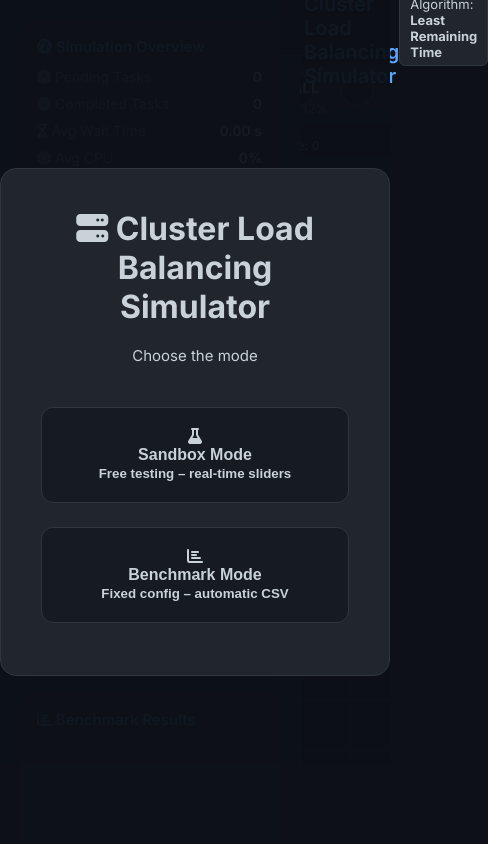
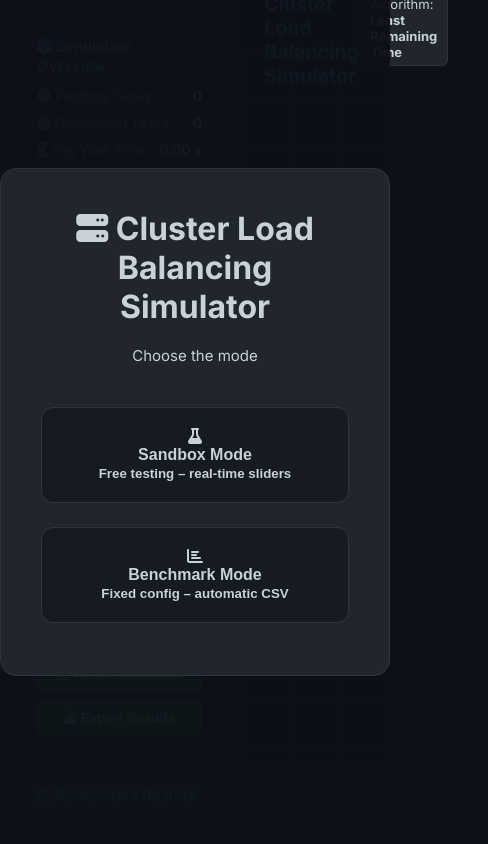
Before and after one commit to alissonvg/Cluster-Load-Balancing-Simulator, a plain HTML site: page index.html in a window 390 px wide. Shown: the whole page, 488 px wide, since content can reach past the window. Drawn offline with Linux system fonts and the light colour scheme.

Commit message:
Responsive Adjustments Attempt #1

```diff
--- a/simulator.js
+++ b/simulator.js
@@ -318,7 +318,9 @@ document.addEventListener("DOMContentLoaded", () => {
 
     ctx.setTransform(dpr, 0, 0, dpr, 0, 0);
 
-    SERVERS.forEach(s => s.x = canvas.width * 0.75);
+    // Dynamic server positioning based on current sidebar width
+    const sidebarW = document.querySelector('.sidebar').offsetWidth || 280;
+    SERVERS.forEach(s => s.x = canvas.width - (sidebarW + 40)); // keeps servers nicely aligned on any screen size
   }
 
   window.addEventListener("resize", fitCanvas);
--- a/style.css
+++ b/style.css
@@ -211,3 +211,14 @@ canvas {
     overflow-y: auto;
     line-height: 1.4;
 }
+
+/* ==================== RESPONSIVE ADJUSTMENTS ==================== */
+@media (max-width: 1100px) {
+    .sidebar { width: 260px; }
+    .header { left: 260px; }
+}
+
+@media (max-width: 900px) {
+    .sidebar { width: 240px; }
+    .header { left: 240px; }
+}
```
